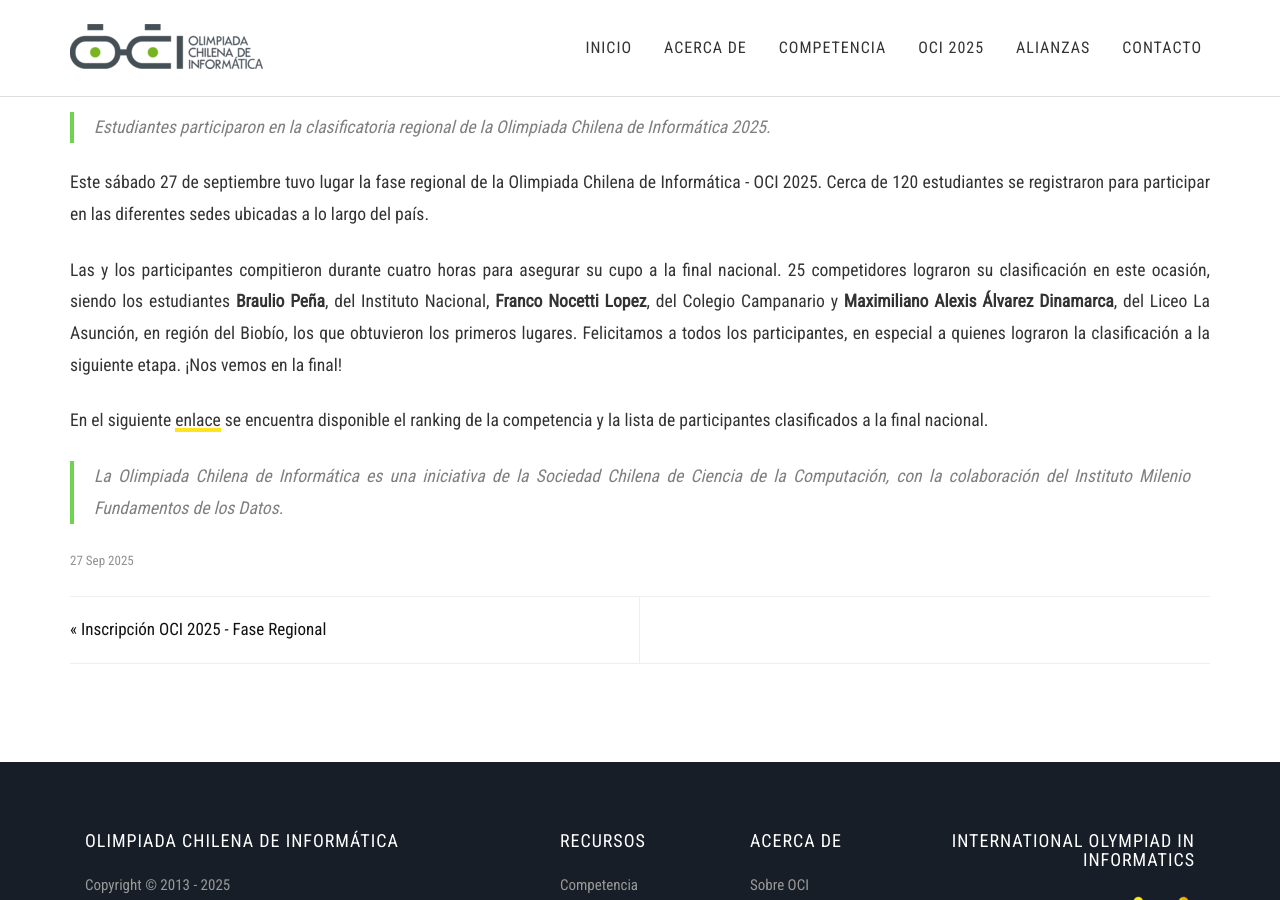
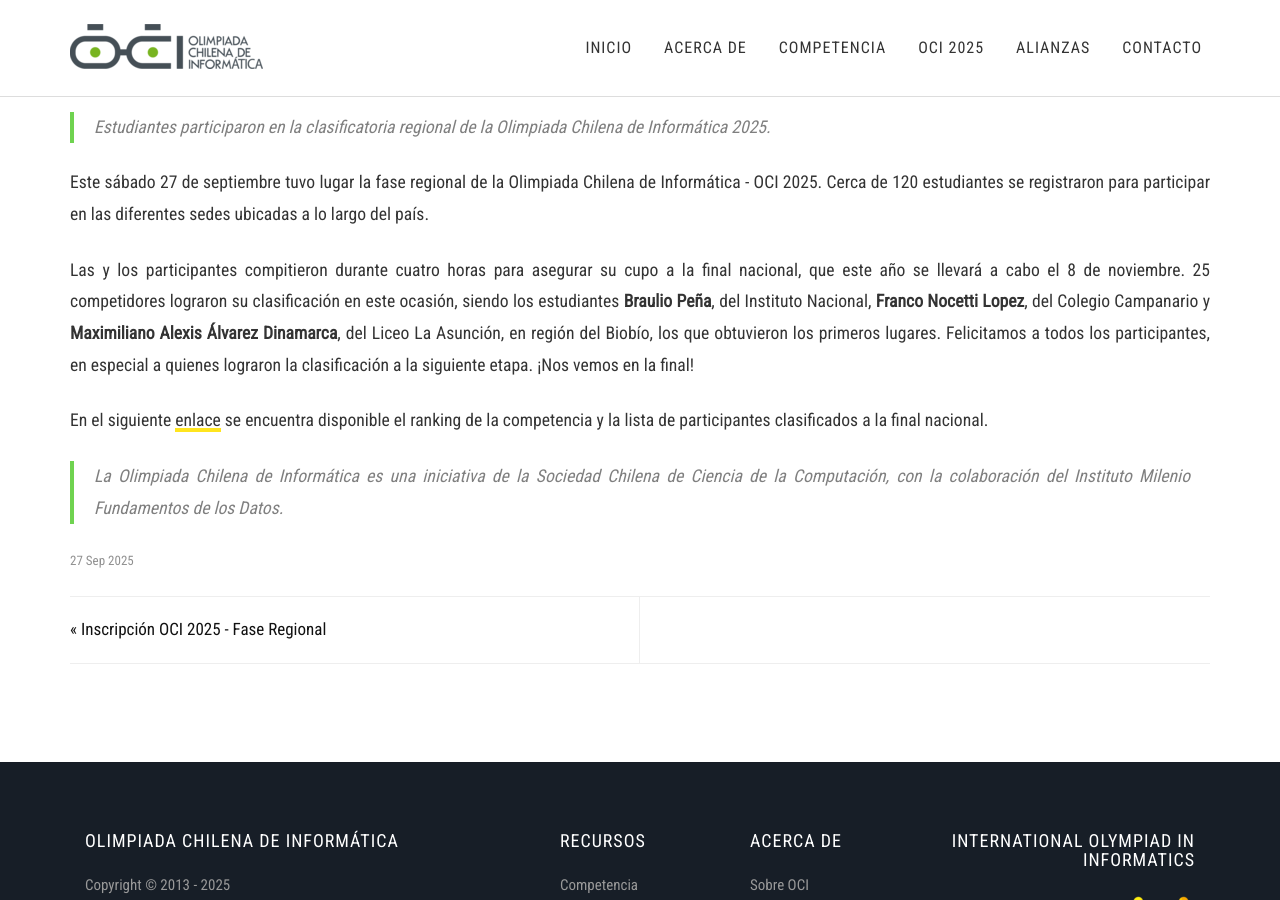
Before and after one commit to OCIoficial/ocioficial.github.io, a Jekyll site: the page built from _posts/2025-09-27-resultados-regional.md, in a window 1280 px wide and 900 px high, scrolled down 608 px. Built offline with Jekyll 4.4.1, drawn with Linux system fonts in a browser that asks for light colours; comment, search, counter and statistics services are not loaded.

Commit message:
update OCI 2025 final national date and remove registration link

```diff
--- a/_posts/2025-09-27-resultados-regional.md
+++ b/_posts/2025-09-27-resultados-regional.md
@@ -9,7 +9,7 @@
 
 Este sábado 27 de septiembre tuvo lugar la fase regional de la Olimpiada Chilena de Informática - OCI 2025. Cerca de 120 estudiantes se registraron para participar en las diferentes sedes ubicadas a lo largo del país.
 
-Las y los participantes compitieron durante cuatro horas para asegurar su cupo a la final nacional. 25 competidores lograron su clasificación en este ocasión, siendo los estudiantes **Braulio Peña**, del Instituto Nacional, **Franco Nocetti Lopez**, del Colegio Campanario y **Maximiliano Alexis Álvarez Dinamarca**, del Liceo La Asunción, en región del Biobío, los que obtuvieron los primeros lugares. Felicitamos a todos los participantes, en especial a quienes lograron la clasificación a la siguiente etapa. ¡Nos vemos en la final!
+Las y los participantes compitieron durante cuatro horas para asegurar su cupo a la final nacional, que este año se llevará a cabo el 8 de noviembre. 25 competidores lograron su clasificación en este ocasión, siendo los estudiantes **Braulio Peña**, del Instituto Nacional, **Franco Nocetti Lopez**, del Colegio Campanario y **Maximiliano Alexis Álvarez Dinamarca**, del Liceo La Asunción, en región del Biobío, los que obtuvieron los primeros lugares. Felicitamos a todos los participantes, en especial a quienes lograron la clasificación a la siguiente etapa. ¡Nos vemos en la final!
 
 En el siguiente [enlace](/resultados/2025/regional.pdf) se encuentra disponible el ranking de la competencia y la lista de participantes clasificados a la final nacional.
 
--- a/index.html
+++ b/index.html
@@ -10,8 +10,10 @@
     <div class="container">
         <div class="row justify-content-left">
             <div class="col-md-12">
-                <h3>¡Participa en la OCI 2025! Inscripciones abiertas</h3>
+                <h3>¡La Final Nacional de la OCI 2025 será el 8 de noviembre!</h3>
+                <!--
                 <a class="btn btn-primary" href="https://forms.gle/YuLhBPdMqCjwpj2V7" target="_blank">Inscríbete acá</a>
+                -->
             </div>
             <!-- <div class="col-md-4 centered bannersocial">
                 <a href="https://ioi2018.jp/" target="_blank"><img src="{{ site.baseurl }}/assets/images/logo_ioi2018_transparente.png" alt="IOI 2018" /></a>
```
